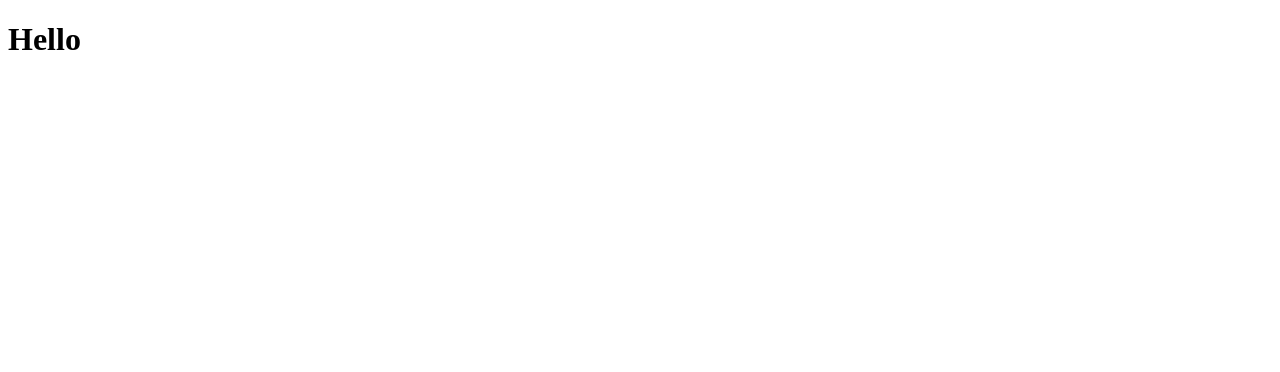
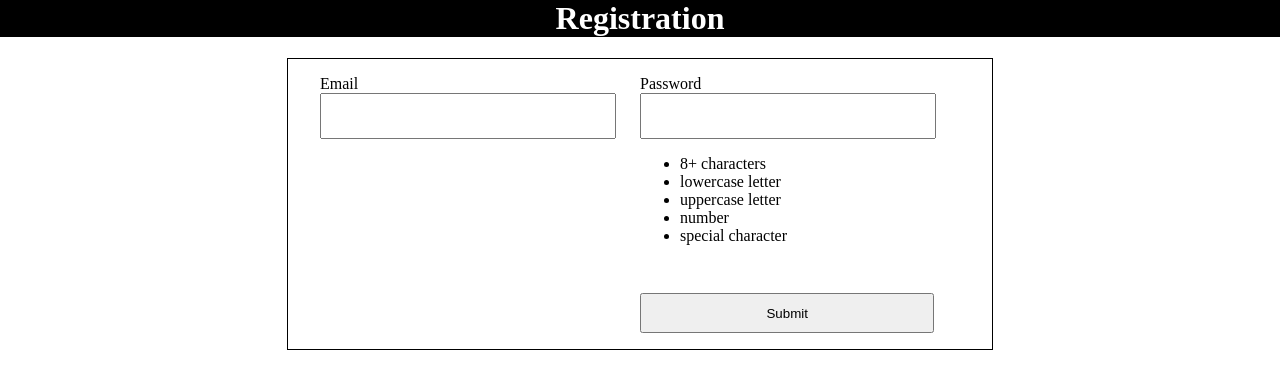
Before and after one commit to eglenfield/workshop-code, a website: page index.html in a window 1280 px wide. Drawn offline with Linux system fonts and the light colour scheme.

Commit message:
Add basic HTML structure with CSS - Add HTML elements for form - Add basic CSS

```diff
--- a/index.html
+++ b/index.html
@@ -5,8 +5,28 @@
         <title>Project A</title>
     </head>
     <body>
-        <h1 class="main-wrapper">
-            Hello
-        </h1>
+        <header>
+            <h1>Registration</h1>
+        </header>
+        <form class="form" id="registration-form">
+            <div class="input-wrapper">
+                <div id="email-input">
+                    <label for="email">Email</label>
+                    <input class="input" type="text" id="email" name="email">
+                </div>
+                <div id="password-input">
+                    <label for="password">Password</label>
+                    <input class="input" type="password" id="password" name="password">
+                    <ul class="password-hints">
+                        <li>8+ characters</li>
+                        <li>lowercase letter</li>
+                        <li>uppercase letter</li>
+                        <li>number</li>
+                        <li>special character</li>
+                    </ul>
+                </div>
+            </div>
+            <input id="submit-button" class="input" type="submit" value="Submit">
+        </form>
     </body>
 </html>
--- a/style.css
+++ b/style.css
@@ -0,0 +1,52 @@
+body {
+  margin: 0;
+}
+
+header {
+  background-color: black;
+  width: 100vw;
+  text-align: center;
+  color: white;
+}
+
+h1 {
+  margin-top: 0;
+}
+
+
+#registration-form {
+  display: grid;
+  grid-template-rows: 50% 50%;
+  grid-template-columns: 50% 45%;
+  border: 1px solid black;
+  margin: auto auto;
+  width: 50vw;
+  padding: 1em 2em;
+  min-width: 20vw;
+}
+
+.input {
+  width: 90%;
+  height: 3em;
+}
+
+.input-wrapper {
+  display: flex;
+  flex-direction: row;
+  grid-row: 1 / 1;
+  grid-column: 1 / end;
+  width: 100%;
+  margin-bottom: 2em;
+}
+
+.input-wrapper > div {
+  width: 100%;
+}
+
+#submit-button {
+  width: 92%;
+  grid-row: 2 / end;
+  grid-column: 2 / end;
+  justify-self: flex-start;
+  align-self: flex-end;
+}
```
